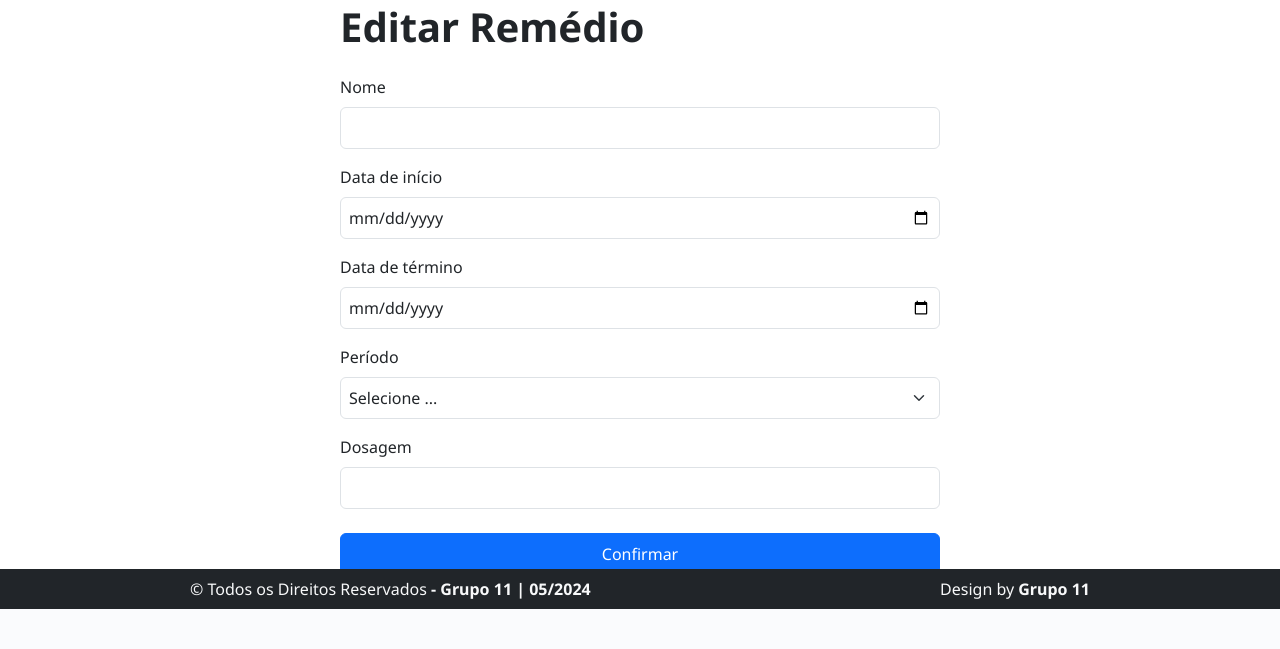
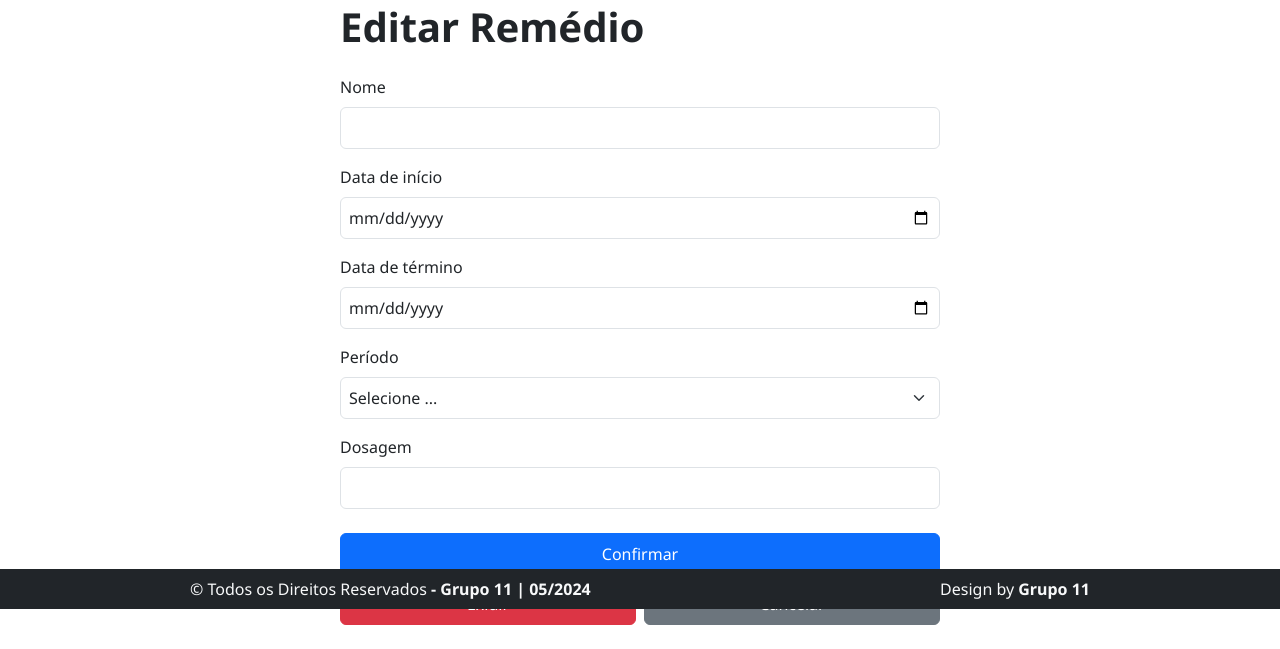
Before and after one commit to hallan-n/dose-certa, a PHP site: page /pages/medication_edit.php in a window 1280 px wide. Shown: the part 191-840 px from the top of the page. Before the commit the page ends 800 px from the top, so only its background shows below. Run offline with PHP 8.4, Linux system fonts and the light colour scheme.

Commit message:
refactor: ref. button links

```diff
--- a/app/pages/medication_edit.php
+++ b/app/pages/medication_edit.php
@@ -37,6 +37,10 @@
                     <label class="form-label mt-3" for="dosage">Dosagem</label>
                     <input class="form-control p-2" type="text" name="dosage" id="dosage">
                     <button class="btn btn-primary mt-4 p-2" type="submit">Confirmar</button>
+                    <div class="d-flex gap-2">
+                        <a href="/pages/medication_list.php" class="btn btn-danger mt-2 p-2 w-100">Exluir</a>
+                        <a href="/pages/medication_list.php" class="btn btn-secondary mt-2 p-2 w-100">Cancelar</a>
+                    </div>
                 </form>
             </section>
         </div>
```
